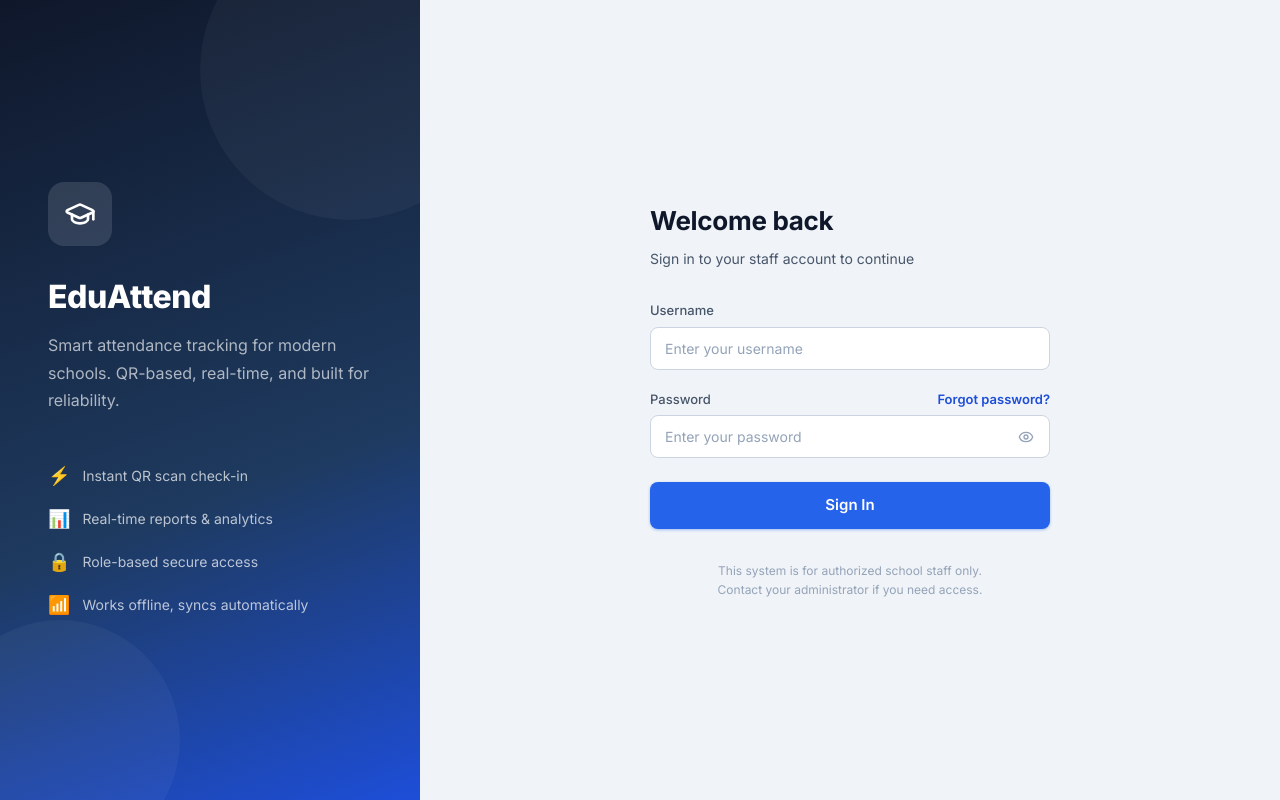
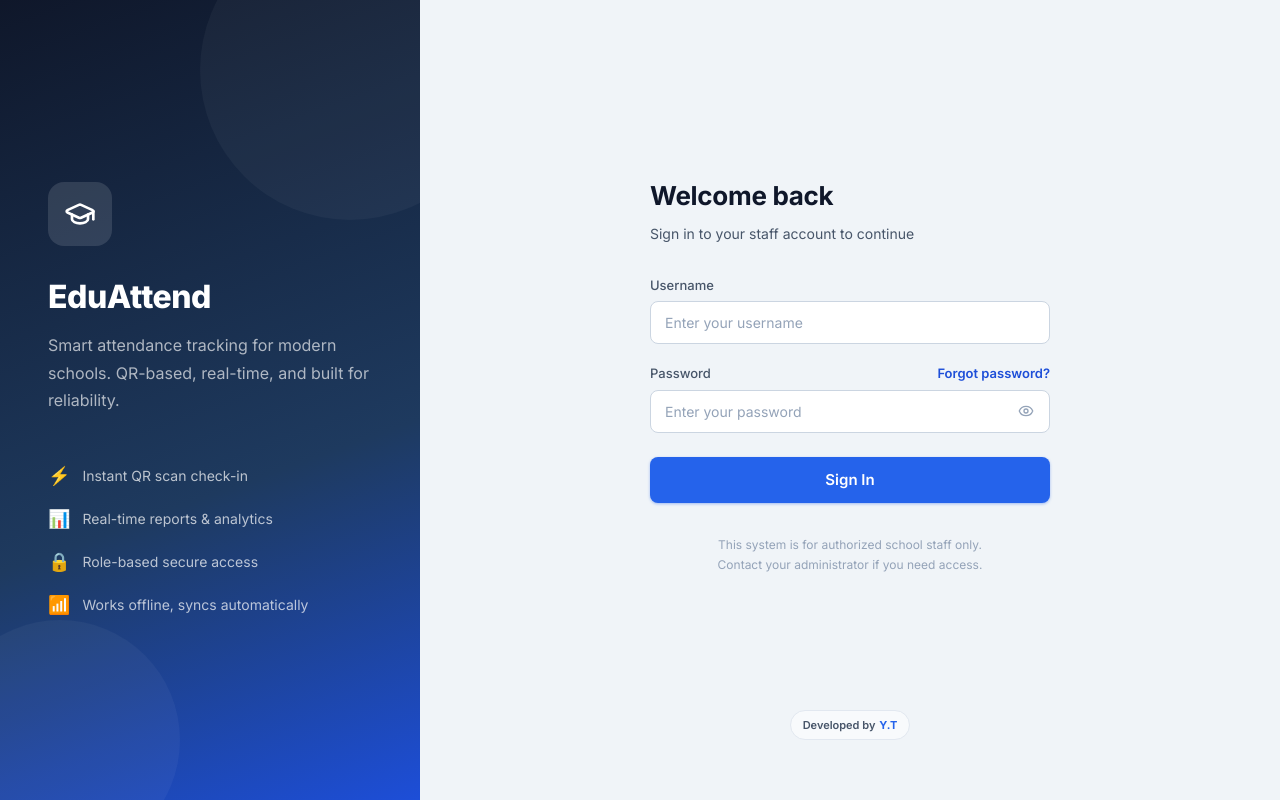
Before and after one commit to Jordan-Tamrat/School_Attendance_System, a Next.js app: page /login in a window 1280 px wide. Built offline with nearby package versions, Linux system fonts and the light colour scheme.

Commit message:
Add portfolio link to login page and optimize layout

```diff
--- a/src/app/(auth)/login/page.tsx
+++ b/src/app/(auth)/login/page.tsx
@@ -94,11 +94,13 @@ export default function LoginPage() {
       <div style={{
         flex: 1,
         display: "flex",
-        alignItems: "center",
-        justifyContent: "center",
+        flexDirection: "column",
         padding: "40px 24px",
       }}>
-        <div style={{ width: "100%", maxWidth: 400 }}>          <div style={{ marginBottom: 32 }}>
+        {/* Top Spacer to push form down to center */}
+        <div style={{ flex: 1 }} />
+
+        <div style={{ width: "100%", maxWidth: 400, margin: "0 auto" }}>          <div style={{ marginBottom: 32 }}>
             <h2 style={{
               fontSize: 26, fontWeight: 700,
               color: "var(--text-primary)", marginBottom: 8, letterSpacing: "-0.3px",
@@ -192,10 +194,44 @@ export default function LoginPage() {
             Contact your administrator if you need access.
           </p>
         </div>
+
+        {/* Bottom Spacer to push footer to bottom */}
+        <div style={{ flex: 1, minHeight: 40 }} />
+
+        <div style={{ textAlign: "center", paddingBottom: 20 }}>
+            <a
+              href="https://yordanos-tamrat.vercel.app/"
+              target="_blank"
+              rel="noopener noreferrer"
+              className="portfolio-link"
+              style={{
+                display: "inline-flex",
+                alignItems: "center",
+                gap: "4px",
+                fontSize: "11px",
+                fontWeight: 600,
+                color: "var(--text-secondary)",
+                textDecoration: "none",
+                padding: "6px 12px",
+                borderRadius: "20px",
+                background: "var(--bg-surface-2)",
+                border: "1px solid var(--border)",
+                transition: "all 0.3s ease",
+              }}
+            >
+              Developed by <span style={{ color: "var(--accent)", fontWeight: 700 }}>Y.T</span>
+            </a>
+        </div>
       </div>
 
       <style>{`
         @keyframes spin { to { transform: rotate(360deg); } }
+        .portfolio-link:hover {
+          transform: translateY(-2px);
+          box-shadow: 0 4px 12px rgba(0,0,0,0.08);
+          border-color: var(--accent) !important;
+          color: var(--text-primary) !important;
+        }
       `}</style>
     </div>
   );
```
